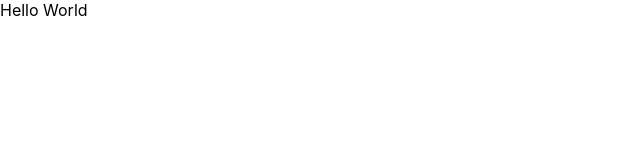
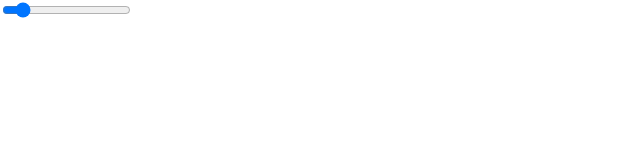
Before and after one commit to jesusLM94/pizza-calculator, a React (Create React App) app: page / in a window 1280 px wide. Shown: the top 160 px of the page, without its empty margins (0-640 px from the left). Built offline with nearby package versions, Linux system fonts and the light colour scheme.

Commit message:
Connect store to component and code rangeSlider component

```diff
--- a/src/App.js
+++ b/src/App.js
@@ -1,10 +1,17 @@
 import React from 'react';
+import { Provider } from 'react-redux'
+import PizzaCalculator from './Components/PizzaCalculator'
+import configStore from "./store/configStore";
 
 function App() {
+  const store = configStore()
+
   return (
-    <div className="App">
-      Hello World
-    </div>
+    <Provider store={store}>
+      <div className="App">
+        <PizzaCalculator />
+      </div>
+    </Provider>
   );
 }
 
--- a/src/Components/PizzaCalculator.js
+++ b/src/Components/PizzaCalculator.js
@@ -0,0 +1,10 @@
+import React from 'react'
+import RangeSlider from "./rangeSlider";
+
+export const PizzaCalculator = () => {
+  return (
+    <RangeSlider min={1} max={10} value={2} onChange={() => {}}/>
+  )
+}
+
+export default PizzaCalculator
--- a/src/Components/rangeSlider.js
+++ b/src/Components/rangeSlider.js
@@ -0,0 +1,28 @@
+import React from "react";
+import {number, func} from "prop-types"
+
+
+const RangeSlider = props => {
+  const {min, max, onChange, value} = props;
+
+  return (
+    <React.Fragment>
+      <input className="range-input"
+             value={value}
+             type="range"
+             min={min}
+             max={max}
+             onChange={event => onChange(event.target.value)}/>
+    </React.Fragment>)
+
+
+}
+
+RangeSlider.propTypes = {
+  min: number.isRequired,
+  max: number.isRequired,
+  value: number.isRequired,
+  onChange: func.isRequired,
+}
+
+export default RangeSlider
--- a/src/store/configStore.js
+++ b/src/store/configStore.js
@@ -13,4 +13,4 @@ const configureStore = () => {
 
 }
 
-export default configureStore()
+export default configureStore
--- a/src/store/reducer.js
+++ b/src/store/reducer.js
@@ -5,7 +5,7 @@ const initialState = {
   persons: 1,
 }
 
-const reducer = (state = [], { type, payload }) => {
+const reducer = (state = initialState, { type, payload }) => {
   switch (type) {
     case UPDATE_NUMBER_OF_PERSONS:
       return {
```
